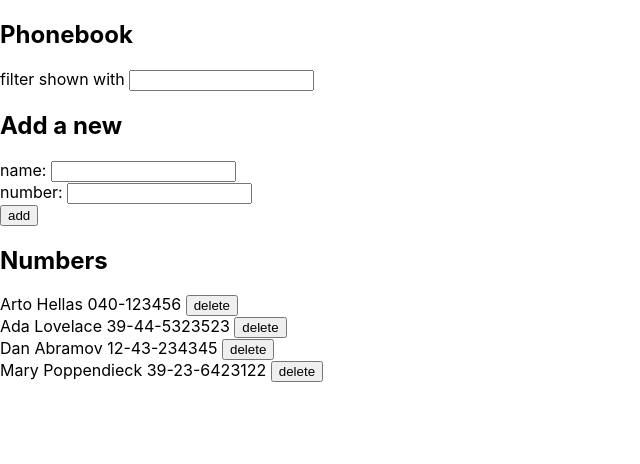
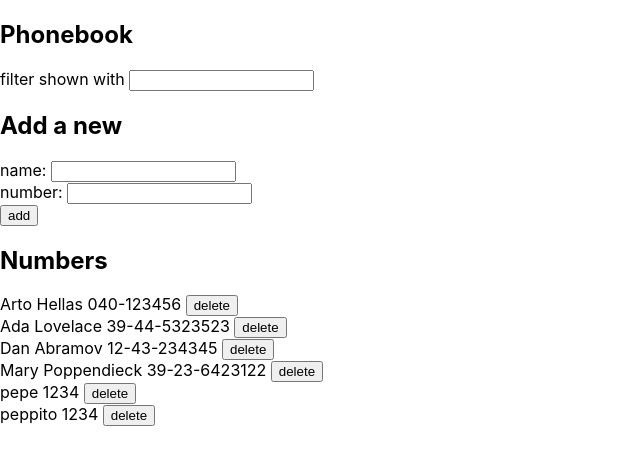
Before and after one commit to leanrobert/bootcamp, a React (Create React App) app in the folder part2/phonebook/: page / in a window 1280 px wide. Shown: the top 464 px of the page, without its empty margins (0-640 px from the left). Built offline with nearby package versions, Linux system fonts and the light colour scheme; data requests are answered from the project's data file; the HTML template or start-up script is replaced by a standard one.

Commit message:
part 2.18

```diff
--- a/part2/phonebook/db.json
+++ b/part2/phonebook/db.json
@@ -19,6 +19,16 @@
       "name": "Mary Poppendieck",
       "number": "39-23-6423122",
       "id": 4
+    },
+    {
+      "name": "pepe",
+      "number": "1234",
+      "id": 5
+    },
+    {
+      "name": "peppito",
+      "number": "1234",
+      "id": 6
     }
   ]
 }
--- a/part2/phonebook/src/App.js
+++ b/part2/phonebook/src/App.js
@@ -1,5 +1,5 @@
 import React, { useState, useEffect } from 'react'
-import { getAll, create, deletePerson } from './services/phonebook'
+import { getAll, create, update, deletePerson } from './services/phonebook'
 import SearchBar from './components/SearchBar'
 import Form from './components/Form'
 import PhoneBook from './components/PhoneBook'
@@ -17,18 +17,31 @@ const App = () => {
   const addPerson = (e) => {
     e.preventDefault()
 
-    const person = {
-      name: newName,
-      number: newPhone
-    }
+    const duplicated = persons.find(one => one.name === newName)
 
-    if(persons.find(one => one.name === person.name)) {
-      alert(`${person.name} is already added to phonebook`)
+    if(duplicated) {
+      if(window.confirm(`${duplicated.name} is already added to phonebook, replace the old number with a new one?`)) {
+        updatePerson(duplicated)
+      }
     } else {
+      const person = {
+        name: newName,
+        number: newPhone
+      }
+
       create(person).then(promise => setPersons(persons.concat(promise.data)))
     }
     setNewName('')
     setNewPhone('')
+  }
+
+  const updatePerson = (person) => {
+    const newPerson = {
+      name: person.name,
+      number: newPhone
+    }
+
+    update(person.id, newPerson).then(response => setPersons(persons.map(people => person.id !== people.id ? people : response.data)))
   }
 
   const deleteEntry = (person) => {
--- a/part2/phonebook/src/services/phonebook.js
+++ b/part2/phonebook/src/services/phonebook.js
@@ -9,8 +9,12 @@ const create = newPerson => {
     return axios.post(baseUrl, newPerson)
 }
 
+const update = (id, person) => {
+    return axios.put(`${baseUrl}/${id}`, person)
+}
+
 const deletePerson = id => {
     return axios.delete(`${baseUrl}/${id}`)
 }
 
-export { getAll, create, deletePerson }
+export { getAll, create, update, deletePerson }
```
